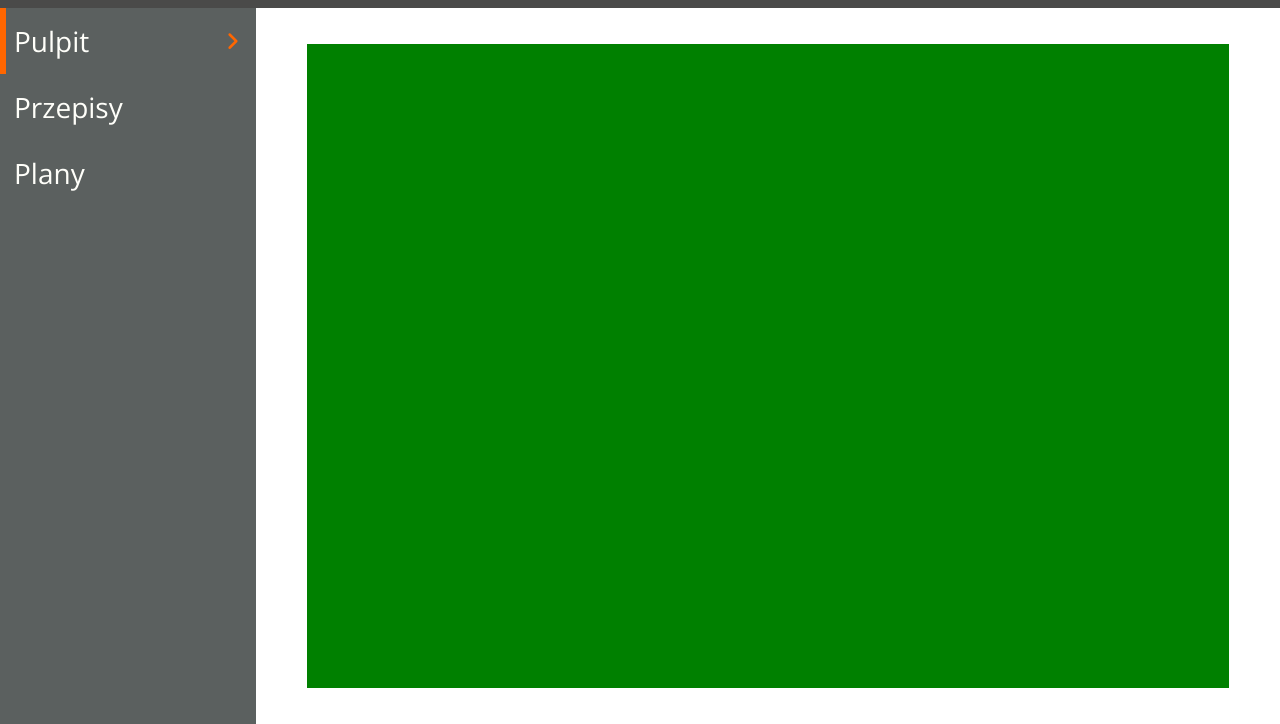
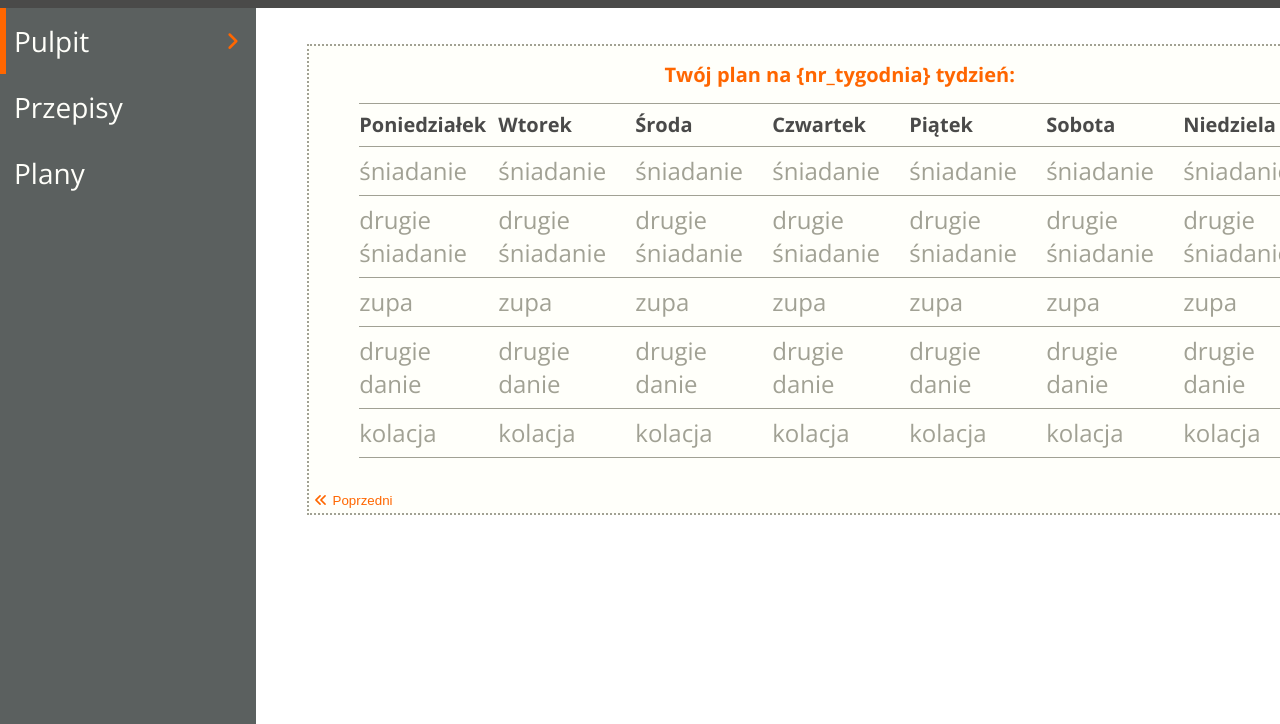
Before and after one commit to apuczka/Zaplanuj_Jedzonko, a website: page development/app.html in a window 1280 px wide. Shown: the part 76-800 px from the top of the page. Drawn offline with nearby package versions, Linux system fonts and the light colour scheme; files that its build step writes are made by us from their sources; a web font is replaced by a local one.

Commit message:
create table desktop and scss style

```diff
--- a/development/app.html
+++ b/development/app.html
@@ -1,12 +1,14 @@
 <!DOCTYPE html>
 <html lang="pl" class="html--app">
 <head>
-    <meta charset="UTF-8" />
-    <meta name="viewport" content="width=device-width, initial-scale=1.0" />
-    <meta http-equiv="X-UA-Compatible" content="ie=edge" />
+    <meta charset="UTF-8"/>
+    <meta name="viewport" content="width=device-width, initial-scale=1.0"/>
+    <meta http-equiv="X-UA-Compatible" content="ie=edge"/>
     <title>Zaplanuj Jedzonko</title>
-    <link rel="stylesheet" href="./css/main.css" />
-    <link rel="stylesheet" href="https://cdnjs.cloudflare.com/ajax/libs/font-awesome/6.1.1/css/all.min.css" integrity="sha512-KfkfwYDsLkIlwQp6LFnl8zNdLGxu9YAA1QvwINks4PhcElQSvqcyVLLD9aMhXd13uQjoXtEKNosOWaZqXgel0g==" crossorigin="anonymous" referrerpolicy="no-referrer" />
+    <link rel="stylesheet" href="./css/main.css"/>
+    <link rel="stylesheet" href="https://cdnjs.cloudflare.com/ajax/libs/font-awesome/6.1.1/css/all.min.css"
+          integrity="sha512-KfkfwYDsLkIlwQp6LFnl8zNdLGxu9YAA1QvwINks4PhcElQSvqcyVLLD9aMhXd13uQjoXtEKNosOWaZqXgel0g=="
+          crossorigin="anonymous" referrerpolicy="no-referrer"/>
 </head>
 <body class="body--app">
 <header class="header--app">
@@ -34,7 +36,78 @@
     </div>
     <div class="main__main--section">
         <div class="main--section" id="desktop">
-          <!-- to jest sekcja Pulpit -->
+                <div class="main--section__container">
+                    <table class="main--section__container__table">
+                        <caption>Twój plan na {nr_tygodnia} tydzień:</caption>
+                        <thead>
+                        <tr>
+                            <th>Poniedziałek</th>
+                            <th>Wtorek</th>
+                            <th>Środa</th>
+                            <th>Czwartek</th>
+                            <th>Piątek</th>
+                            <th>Sobota</th>
+                            <th>Niedziela</th>
+                        </tr>
+                        </thead>
+                        <tbody>
+                        <tr>
+                            <td>śniadanie</td>
+                            <td>śniadanie</td>
+                            <td>śniadanie</td>
+                            <td>śniadanie</td>
+                            <td>śniadanie</td>
+                            <td>śniadanie</td>
+                            <td>śniadanie</td>
+                        </tr>
+                        <tr>
+                            <td>drugie śniadanie</td>
+                            <td>drugie śniadanie</td>
+                            <td>drugie śniadanie</td>
+                            <td>drugie śniadanie</td>
+                            <td>drugie śniadanie</td>
+                            <td>drugie śniadanie</td>
+                            <td>drugie śniadanie</td>
+                        </tr>
+                        <tr>
+                            <td>zupa</td>
+                            <td>zupa</td>
+                            <td>zupa</td>
+                            <td>zupa</td>
+                            <td>zupa</td>
+                            <td>zupa</td>
+                            <td>zupa</td>
+                        </tr>
+                        <tr>
+                            <td>drugie danie</td>
+                            <td>drugie danie</td>
+                            <td>drugie danie</td>
+                            <td>drugie danie</td>
+                            <td>drugie danie</td>
+                            <td>drugie danie</td>
+                            <td>drugie danie</td>
+                        </tr>
+                        <tr>
+                            <td>kolacja</td>
+                            <td>kolacja</td>
+                            <td>kolacja</td>
+                            <td>kolacja</td>
+                            <td>kolacja</td>
+                            <td>kolacja</td>
+                            <td>kolacja</td>
+                        </tr>
+                        </tbody>
+                    </table>
+                    <div class="main--section__container__btnsCollection">
+                        <button>
+                            <i class="fa-solid fa-angles-left"></i>
+                            <p>Poprzedni</p>
+                        </button>
+                        <button>
+                            <p>Następny</p>
+                            <i class="fa-solid fa-angles-right"></i>
+                        </button>
+                    </div>
                 </div>
             <div class="main--section" id="regulations">
                 <!-- to jest sekcja Przepisy -->
--- a/development/scss/App/_appConsole.scss
+++ b/development/scss/App/_appConsole.scss
@@ -54,7 +54,7 @@
       align-items:center;
       overflow: hidden;
       #desktop{
-         background:green;
+         //background:green;
       }
       #regulations{
          background: yellow;
--- /dev/null
+++ b/development/scss/App/_appDesktopTable.scss
@@ -0,0 +1,63 @@
+@import "../mixins";
+@import "../variables";
+
+.main--section__container {
+  background-color: #FFFFFA;
+  width: 1065px;
+  @include displayFlex(column);
+  border: 2px dotted #A1A194;
+  cursor: default;
+  &__table {
+    margin: 0 50px 30px 50px;
+    border-spacing: 0;
+
+    > caption {
+      padding: 15px 0;
+      font-size: 20px;
+      font-weight: bold;
+      color: $buttons_and_favoritism_and_screenHeaders;
+    }
+    tr {
+      > td, th {
+        padding: 7.5px 0;
+        border-top: 1px solid #A1A194;
+
+      }
+      > td {
+        color: $tableTrColor_and_iconColorFunc;
+        font-size: 24px;
+        max-width: 125px;
+
+      }
+      > th {
+        color: $mainHeader_and_colorTextInColumns;
+        font-size: 20px;
+        text-align: start;
+      }
+      &:last-of-type {
+        > td {
+          border-bottom: 1px solid #A1A194;
+        }
+      }
+    }
+  }
+
+  &__btnsCollection {
+    display: flex;
+    justify-content: space-between;
+    align-items: flex-end;
+
+    > button {
+      @include displayFlex(row, flex-start, center);
+      background-color: transparent;
+      color: $buttons_and_favoritism_and_screenHeaders;
+      border: none;
+      padding: 5px;
+      cursor: pointer;
+
+      > p {
+        padding: 0 5px;
+      }
+    }
+  }
+}
--- a/development/scss/main.scss
+++ b/development/scss/main.scss
@@ -13,3 +13,4 @@
 //aplikacja
 @import 'App/appMain';
 @import 'App/appConsole';
+@import 'App/appDesktopTable';
```
Also changed, not shown: package.json (line endings or trailing spaces). Lines whose indentation alone changed are shown as unchanged.
